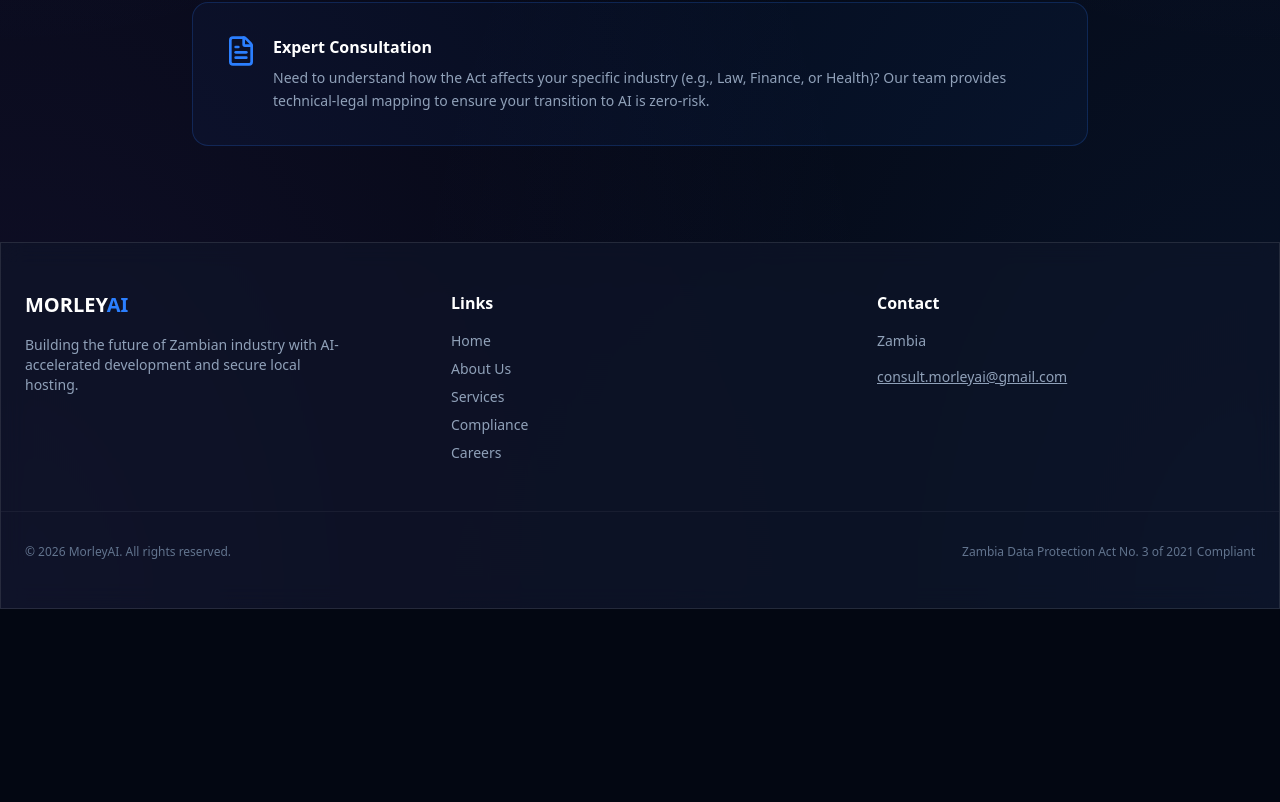
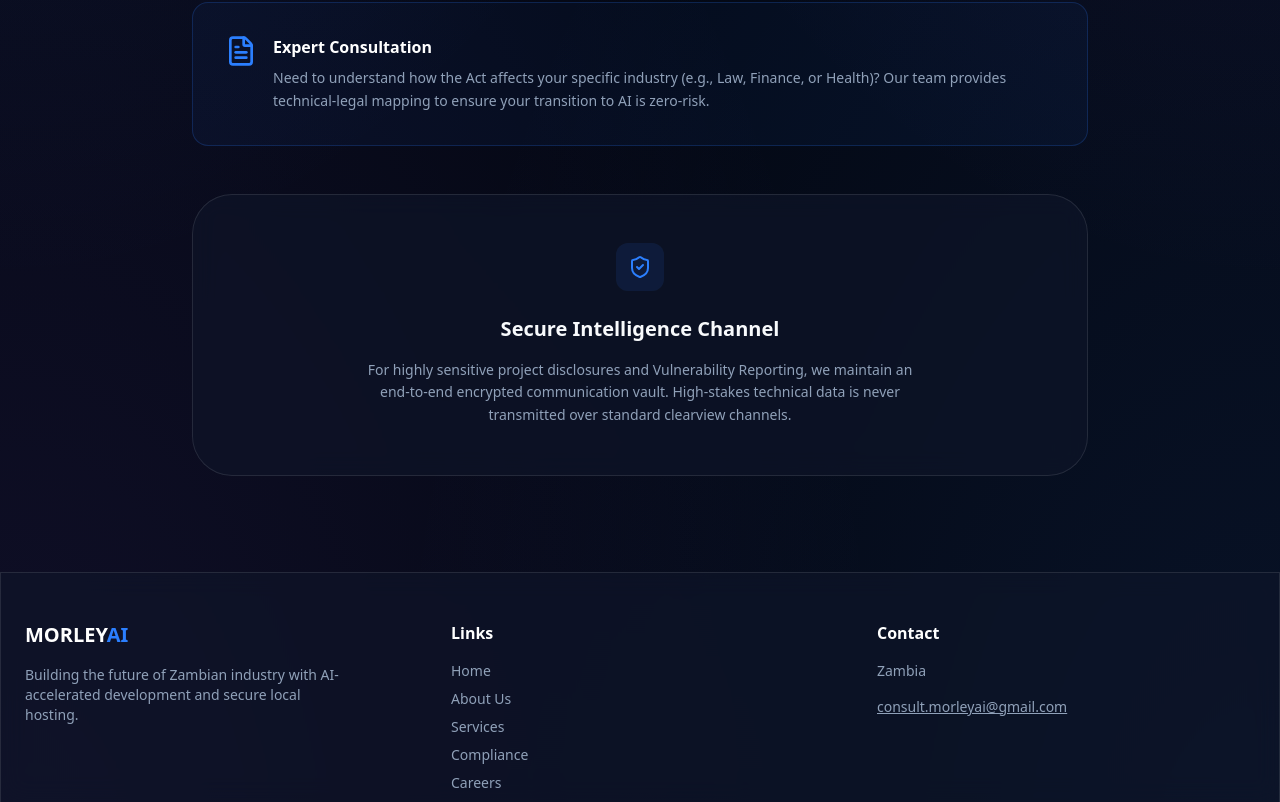
Before and after one commit to Morley020/MorleyAI, a Next.js app: page /compliance in a window 1280 px wide. Shown: the part 1274-2076 px from the top of the page. Before the commit the page ends 1883 px from the top, so only its background shows below. Built offline with nearby package versions, Linux system fonts and the light colour scheme.

Commit message:
feat: add encrypted communication channels to security and compliance pages

```diff
--- a/src/app/compliance/page.tsx
+++ b/src/app/compliance/page.tsx
@@ -105,6 +105,19 @@ export default function CompliancePage() {
                             </p>
                         </div>
                     </div>
+
+                    {/* Secure Communication Addendum */}
+                    <div className="glass p-8 md:p-12 rounded-[2.5rem] border border-blue-500/10 text-center">
+                        <div className="w-12 h-12 rounded-xl bg-blue-500/10 flex items-center justify-center mx-auto mb-6">
+                            <ShieldCheck className="w-6 h-6 text-blue-500" />
+                        </div>
+                        <h3 className="text-xl font-bold mb-4">Secure Intelligence Channel</h3>
+                        <p className="text-slate-400 text-sm leading-relaxed max-w-xl mx-auto">
+                            For highly sensitive project disclosures and Vulnerability Reporting, we maintain an end-to-end
+                            encrypted communication vault. High-stakes technical data is never transmitted over standard
+                            clearview channels.
+                        </p>
+                    </div>
                 </section>
             </div>
         </div>
--- a/src/components/SecurityEcosystem.tsx
+++ b/src/components/SecurityEcosystem.tsx
@@ -28,9 +28,9 @@ const protocols = [
         color: "rose"
     },
     {
-        title: "The Morley Academy",
-        desc: "Empowering your local team with elite cybersecurity skills. Professional-grade training tracks designed for the Zambian tech workforce.",
-        features: ["Hand-on Lab Training", "AI-Security Workshops", "SME Staff Awareness", "Certification Prep"],
+        title: "Encrypted Intelligence Ops",
+        desc: "Secure end-to-end encrypted communication for all high-stakes red-teaming and defense operations. We ensure intelligence is 100% private and protected.",
+        features: ["PGP-Encrypted Direct Comms", "Zero-Knowledge Data Vaults", "Sensitive Asset Protection", "Secure Briefing Channels"],
         icon: GraduationCap,
         color: "emerald"
     }
```
